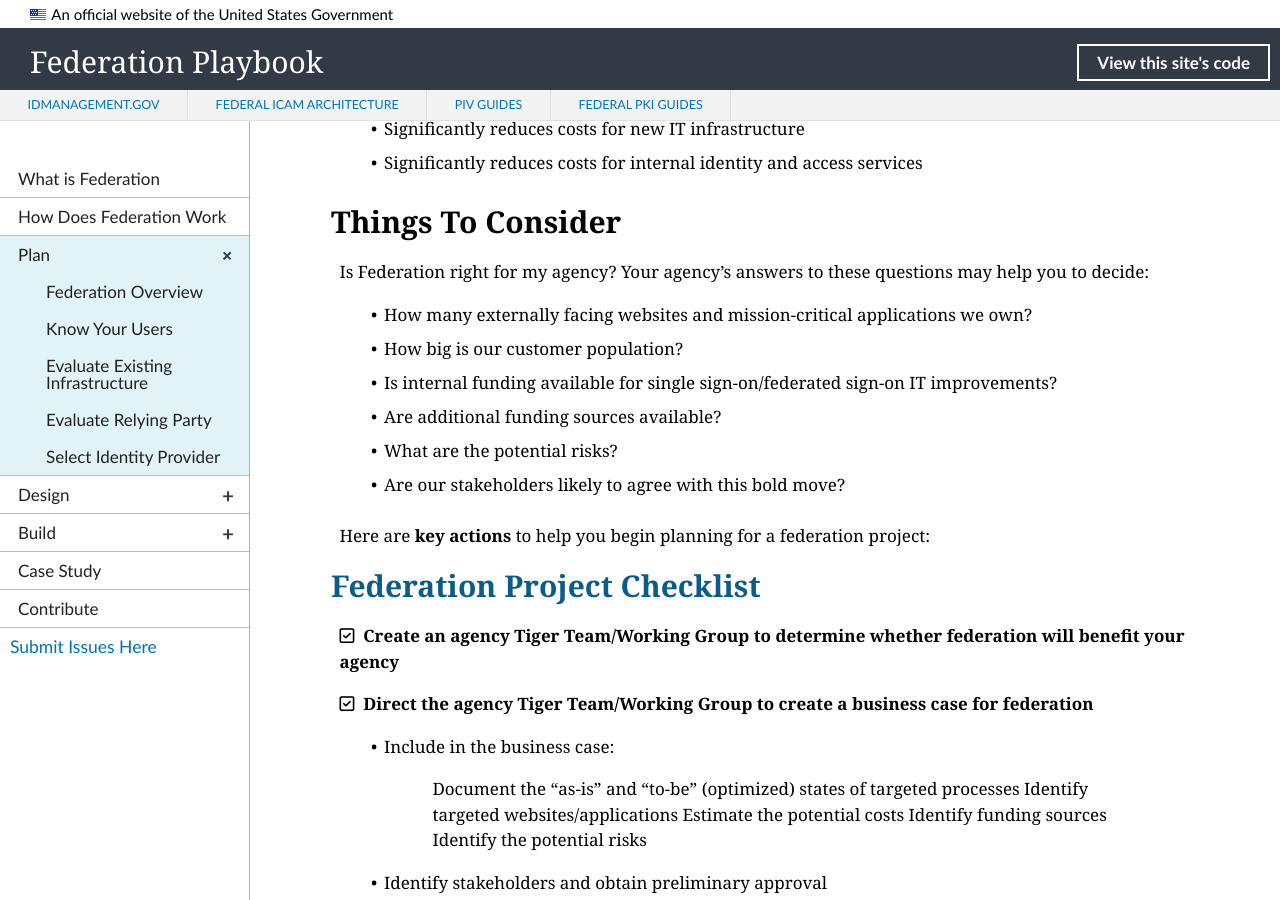
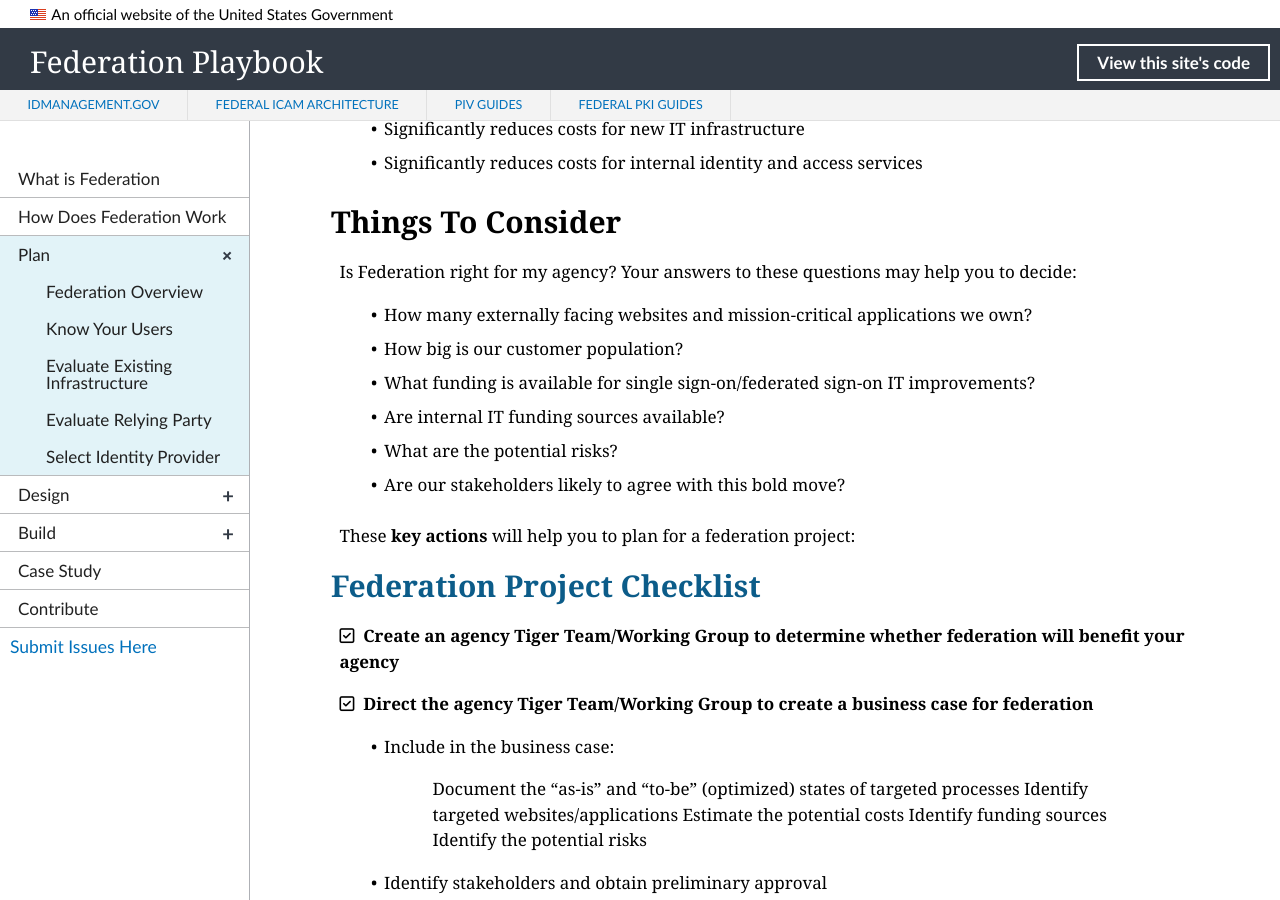
Before and after one commit to GSA/ficam-federation, a Jekyll site: the page built from _plan/00_index.md, in a window 1280 px wide and 900 px high, scrolled down 905 px. Built offline with Jekyll 4.4.1, drawn with Linux system fonts in a browser that asks for light colours; nearby versions of some CDN libraries; library files that are not in the unit come from our copies.

Commit message:
Update 00_index.md
Revisions and comments

```diff
--- a/_plan/00_index.md
+++ b/_plan/00_index.md
@@ -29,16 +29,16 @@
 
 
 ## Things To Consider
-Is Federation right for my agency? Your agency's answers to these questions may help you to decide:
+Is Federation right for my agency? Your answers to these questions may help you to decide:
 
 * How many externally facing websites and mission-critical applications we own?
 * How big is our customer population?
-* Is internal funding available for single sign-on/federated sign-on IT improvements?
-* Are additional funding sources available?
+* What funding is available for single sign-on/federated sign-on IT improvements?<!--New IT modernization funding available, per OMB at ICAM Day-->
+* Are internal IT funding sources available?
 * What are the potential risks?
 * Are our stakeholders likely to agree with this bold move?
 
-Here are **key actions** to help you begin planning for a federation project:
+These **key actions** will help you to plan for a federation project:
 
 ## <span style="color: #0C5C89">**Federation Project Checklist**</span>
 
@@ -51,7 +51,7 @@
 > Estimate the potential costs
 > Identify funding sources
 > Identify the potential risks
-* Identify stakeholders and obtain preliminary approval
+* Identify stakeholders and obtain preliminary approval<!--FICAM Roadmap list of Stakeholders is voluminous. How does PM identify which stakeholders must approve?-->
 * Obtain CIO, CISO, and CFO approval to proceed with your agency's federation project
 
 Once you get a green light:
@@ -76,6 +76,7 @@
 * Step 2
 
 <i class="fa fa-check-square-o"></i> &nbsp;**Obtain preliminary, key stakeholder buy-in**
+<!--FICAM Roadmap list of stakeholders is voluminous.  How does PM know which stakeholders must approve?-->
 
 <i class="fa fa-check-square-o"></i> &nbsp;**Present federation solution, projected costs, ROI, and potential sources of funding to management (CIO/CISO/CFO) for approval to proceed**<!--CIO/CISO/CFO approve?-->
 
```
